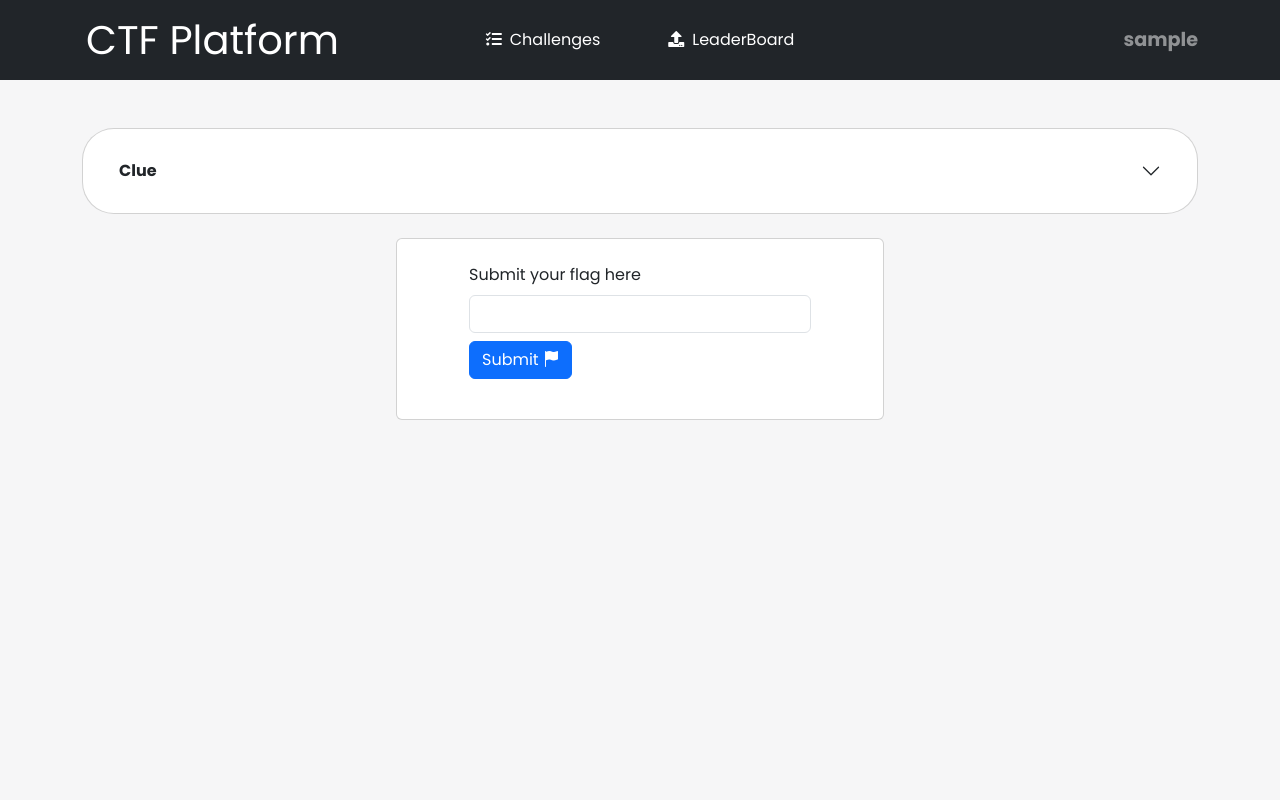
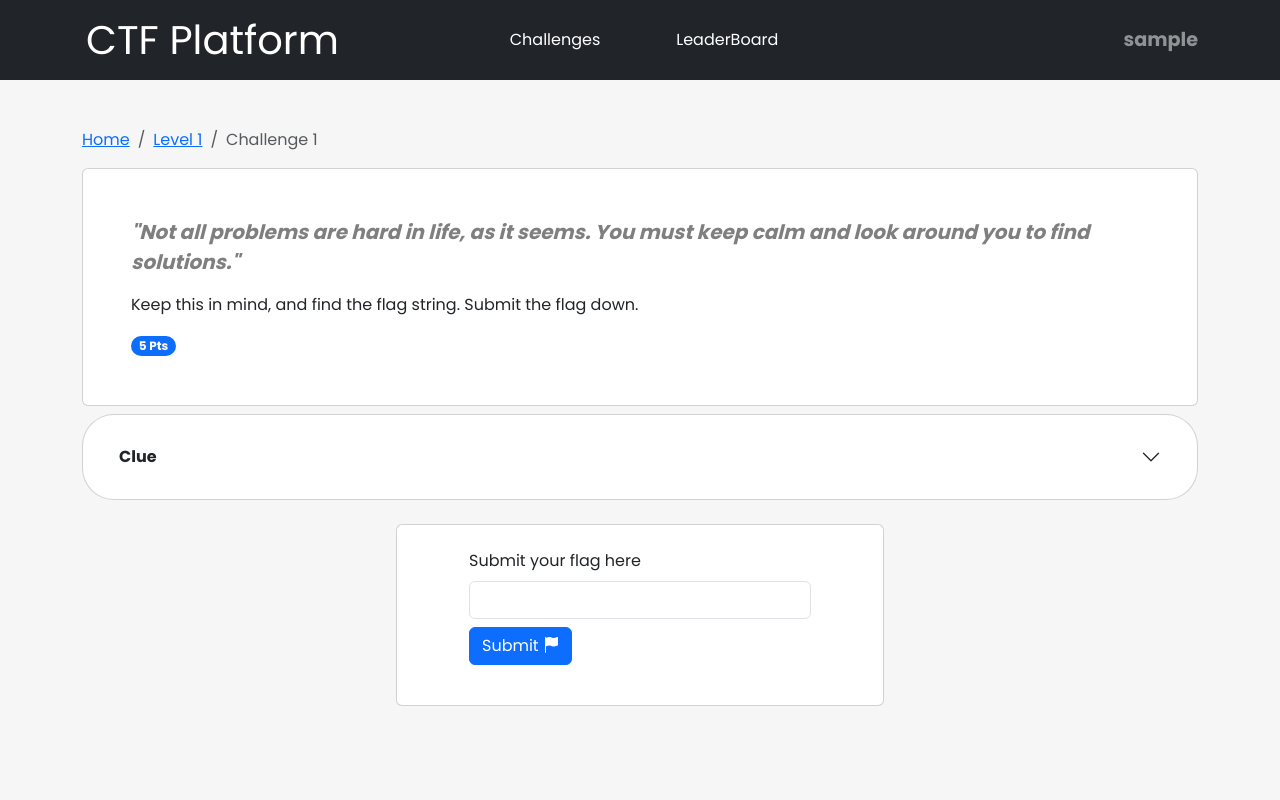
Before and after one commit to santhosh-vairamuthu/CTF-Platform, a FastAPI app: template templates/l1c1.html in a window 1280 px wide. Run offline with FastAPI, Linux system fonts and the light colour scheme; the template is opened without the code that fills it: most values are stand-ins (such as "Sample title", 1, 10 or a date in 2020); some libraries are stand-ins or nearby versions.

Commit message:
update 1

```diff
--- a/config/base_config.py
+++ b/config/base_config.py
@@ -4,5 +4,5 @@ import os
 class BaseConfig(object):
     SECRET_KEY = '691a03c2f0a7a449a00a394ca9deca08a3c4602f0995d8376bc60884c184c991'
     ALGORITHM = 'HS256'
-    ACCESS_TOKEN_EXPIRE_MINUTES = 100
+    ACCESS_TOKEN_EXPIRE_MINUTES = 180
     REFRESH_TOKEN_EXPIRE_MINUTES = 50
--- a/templates/css/style.css
+++ b/templates/css/style.css
@@ -5,6 +5,8 @@
     --text: #141415;
     --background: #f6f6f7;
     --primary: #154cb0;
+    --blue:    #154cb0;
+    --bs-btn-bg: #154cb0;
     --secondary: #b6bcc6;
     --accent: #949eb0;
 }
@@ -47,3 +49,8 @@ body {
 .header .headerLink a{
     text-decoration: none;
 }
+
+
+.alertBox{
+
+}
--- a/templates/index.html
+++ b/templates/index.html
@@ -36,6 +36,9 @@
     </div>
 
     <div class="container mt-5 levelLink">
+        <ol class="breadcrumb">
+            <li class="breadcrumb-item active" aria-current="page">Home</li>
+        </ol>
         <div class="card rounded-5">
             <div class="card-body p-5 d-flex flex-column justify-content-center align-items-center">
                 <a href="/level1" class="btn btn-primary mt-2 mb-2">Level 1</a>
--- a/templates/l1c1.html
+++ b/templates/l1c1.html
@@ -4,10 +4,7 @@
     <meta charset="UTF-8">
     <meta name="viewport" content="width=device-width, initial-scale=1.0">
     <title>CTF Header</title>
-    <!-- Bootstrap CSS -->
-    <link href="https://cdn.jsdelivr.net/npm/bootstrap@5.3.0-alpha1/dist/css/bootstrap.min.css" rel="stylesheet">
-    <!-- Font Awesome -->
-    <link href="https://cdnjs.cloudflare.com/ajax/libs/font-awesome/5.15.4/css/all.min.css" rel="stylesheet">
+    <link href="https://cdn.jsdelivr.net/npm/bootstrap@5.3.3/dist/css/bootstrap.min.css" rel="stylesheet" integrity="sha384-QWTKZyjpPEjISv5WaRU9OFeRpok6YctnYmDr5pNlyT2bRjXh0JMhjY6hW+ALEwIH" crossorigin="anonymous">
     <!-- Custom CSS -->
     <link rel="stylesheet" href="templates/css/style.css">
 </head>
@@ -36,6 +33,20 @@
     </div>
 
     <div class="container mt-5 levelLink">
+        <nav aria-label="breadcrumb">
+            <ol class="breadcrumb">
+                <li class="breadcrumb-item"><a href="/home">Home</a></li>
+                <li class="breadcrumb-item"><a href="/level1">Level 1</a></li>
+                <li class="breadcrumb-item active" aria-current="page">Challenge 1</li>
+            </ol>
+        </nav>
+        <div class="card rounded-2 mt-2 mb-2">
+            <div class="card-body  p-5">
+                <p class="blockquote text-black-50 fw-bolder"><em>"Not all problems are hard in life, as it seems. You must keep calm and look around you to find solutions."</em></p>
+                <p class="mt-3">Keep this in mind, and find the flag string. Submit the flag down.</p>
+                <span class="badge rounded-pill text-bg-primary">5 Pts</span>
+            </div>
+        </div>
         <div class="card rounded-5">
             <div class="accordion accordion-flush p-3" id="accordionFlushExample">
                 <div class="accordion-item">
@@ -45,11 +56,12 @@
                         </button>
                     </h2>
                     <div id="flush-collapseOne" class="accordion-collapse collapse" data-bs-parent="#accordionFlushExample">
-                    <div class="accordion-body">Find the flag hidden within the code.</div>
+                        <div class="accordion-body">Find the flag which hidden within the code.</div>
                     </div>
                 </div>
             </div>
         </div>
+        <div class=" container mt-2 mb-2 alertBox" id="alertsContainer"></div>
         <div class="row mt-4 rounded-3">
             <div class="d-flex justify-content-center">
                 <div class="card">
@@ -65,13 +77,29 @@
             </div>
         </div>
     </div>
-<!-- Clue: Sometimes the answers are where you least expect them, even in the comments. -->
+    <script src="https://cdn.jsdelivr.net/npm/@popperjs/core@2.11.8/dist/umd/popper.min.js" integrity="sha384-I7E8VVD/ismYTF4hNIPjVp/Zjvgyol6VFvRkX/vR+Vc4jQkC+hVqc2pM8ODewa9r" crossorigin="anonymous"></script>
+    <script src="https://cdn.jsdelivr.net/npm/bootstrap@5.3.3/dist/js/bootstrap.min.js" integrity="sha384-0pUGZvbkm6XF6gxjEnlmuGrJXVbNuzT9qBBavbLwCsOGabYfZo0T0to5eqruptLy" crossorigin="anonymous"></script>
+    <!-- Clue 2: Sometimes the answers are where you least expect them, even in the comments. -->
 
     <!-- Flag: CTF{XXl1c1flagGY9IWGM} -->
 
     <!-- jQuery -->
     <script src="https://code.jquery.com/jquery-3.6.0.min.js"></script>
     <script>
+
+        function showAlert(message, type) {
+            var icon = "";
+            if (type === "success") {
+                icon = '<svg class="bi flex-shrink-0 me-2" role="img" aria-label="Success:"><use xlink:href="#check-circle-fill"/></svg>';
+            } else if (type === "warning") {
+                icon = '<svg class="bi flex-shrink-0 me-2" role="img" aria-label="Warning:"><use xlink:href="#exclamation-triangle-fill"/></svg>';
+            } else if (type === "danger") {
+                icon = '<svg class="bi flex-shrink-0 me-2" role="img" aria-label="Danger:"><use xlink:href="#exclamation-triangle-fill"/></svg>';
+            }
+            var alertDiv = '<div class="alert alert-' + type + ' d-flex align-items-center" role="alert">' + icon + '<div>' + message + '</div></div>';
+            $('#alertsContainer').html(alertDiv);
+        }
+
     function flagVerify() {
         var formData = $('#flagForm').serialize();
         $.ajax({
@@ -79,13 +107,26 @@
             url: "/flag_verify",
             data: formData,
             success: function(response) {
-                console.log(response.status);
+                console.log(response.status)
+                if (response.status === true) {
+                    // Flag is correct
+                    showAlert("Your flag is correct", "success");
+                } else if (response.status === "repeat") {
+                    // Flag already conquered
+                    showAlert("Flag already conquered", "warning");
+                } else {
+                    // Incorrect flag
+                    showAlert("Incorrect flag", "danger");
+                }
             },
             error: function(xhr, status, error) {
                 console.error(xhr.responseText);
+                showAlert("Error occurred", "danger");
             }
         });
     }
+
+
     </script>
 </body>
 </html>
```
Also changed, not shown: resources/level.py (+17 -0 lines), templates/l1c2.html (added, +91 -0 lines), templates/level1.html (+12 -2 lines). Lines whose indentation alone changed are shown as unchanged.
